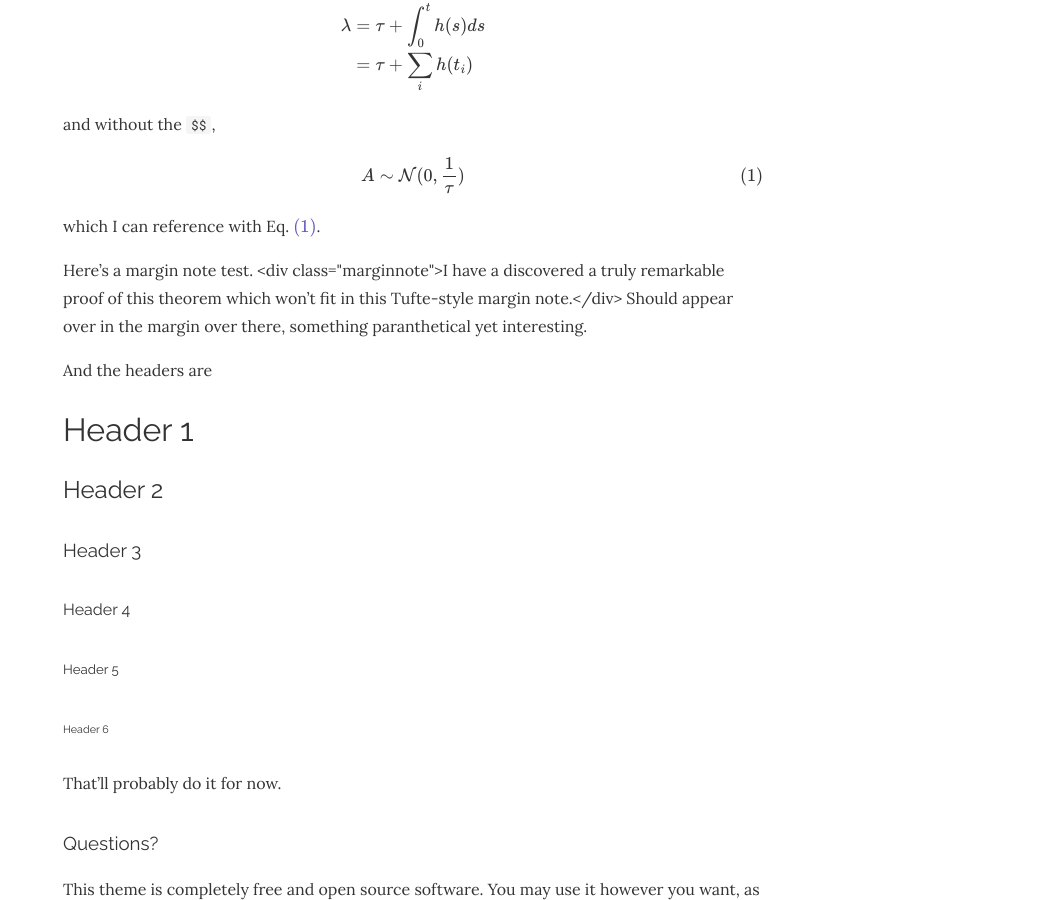
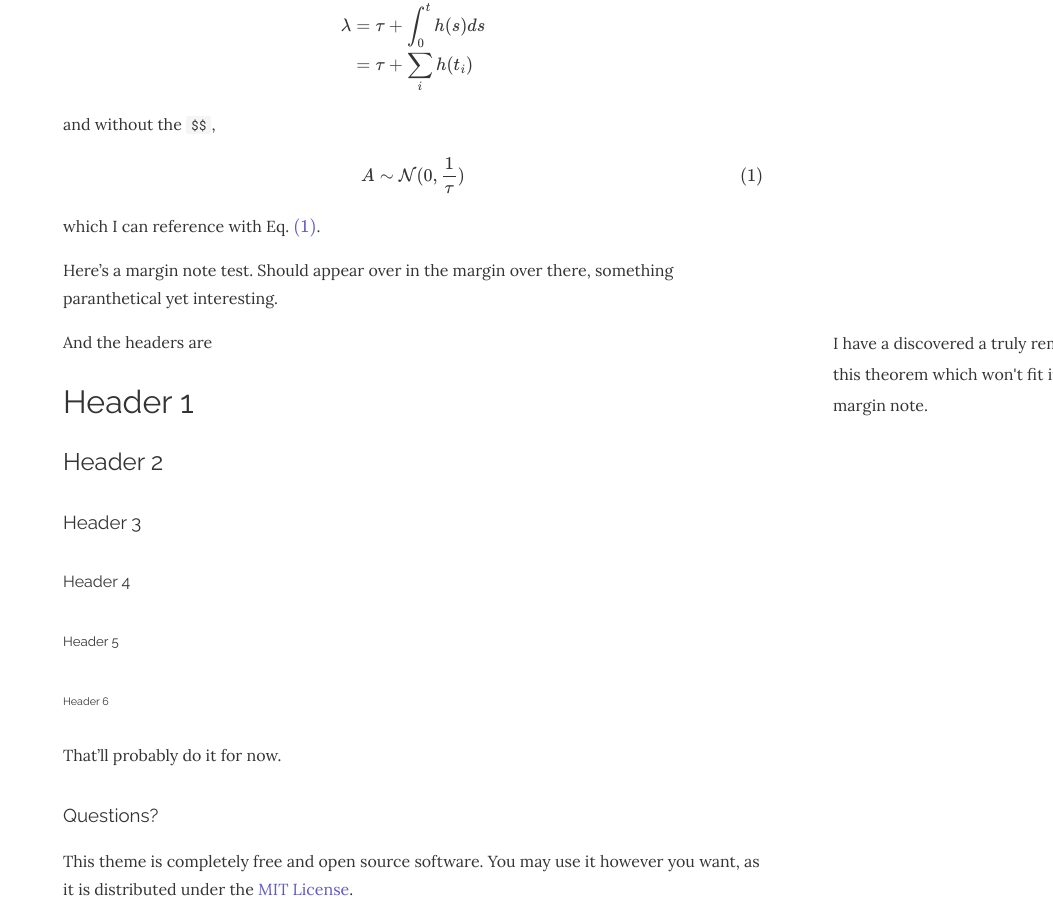
Before and after one commit to stmorse/stmorse.github.io, a Jekyll site: the page built from _posts/2016-12-30-Welcome-to-Lagrange.md, in a window 1280 px wide and 900 px high, scrolled down 1048 px. Shown: the whole window, without its empty margins (227-1280 px from the left). Built offline with Jekyll 4.4.1, drawn with Linux system fonts in a browser that asks for light colours; nearby versions of some CDN libraries; formulas are drawn with MathJax 3.

Commit message:
with a space

```diff
--- a/_posts/2016-12-30-Welcome-to-Lagrange.md
+++ b/_posts/2016-12-30-Welcome-to-Lagrange.md
@@ -54,7 +54,9 @@ A \sim \mathcal{N}(0, \frac{1}{\tau})
 
 which I can reference with Eq. \eqref{eq:test}.
 
-Here's a margin note test. <div class="marginnote">I have a discovered a truly remarkable proof of this theorem which won't fit in this Tufte-style margin note.</div>  Should appear over in the margin over there, something paranthetical yet interesting.
+Here's a margin note test.  Should appear over in the margin over there, something paranthetical yet interesting.
+
+<div class="marginnote">I have a discovered a truly remarkable proof of this theorem which won't fit in this Tufte-style margin note.</div>
 
 And the headers are
 
```
